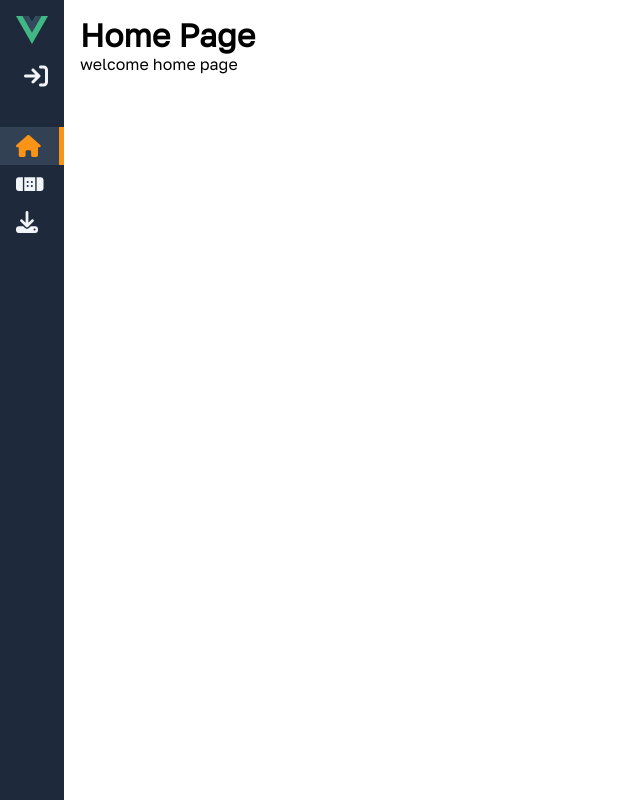
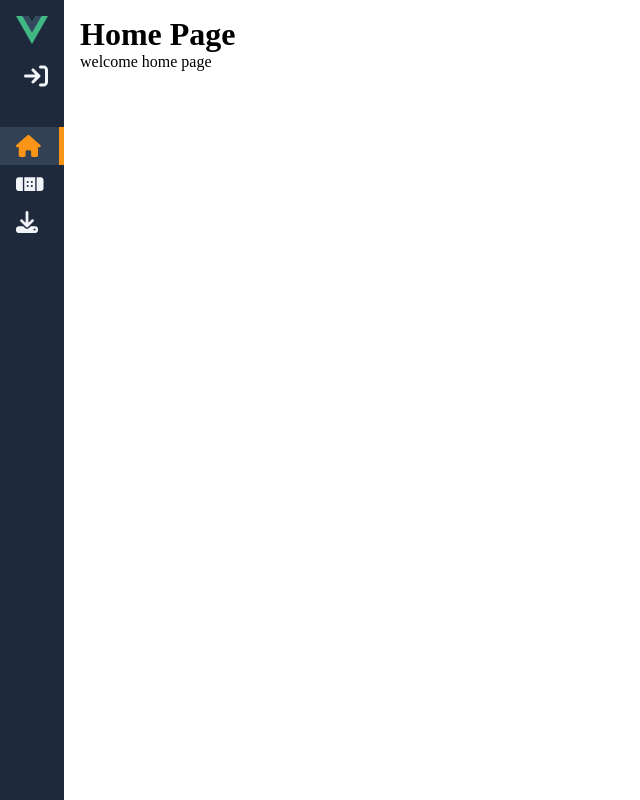
Before and after one commit to arsendemirci/vue-component-library, a Vue app: page / in a window 1280 px wide. Shown: the whole page, without its empty margins (0-640 px from the left). Built offline with nearby package versions, Linux system fonts and the light colour scheme.

Commit message:
new color palette added and some fixes on index.html file

```diff
--- a/index.html
+++ b/index.html
@@ -18,10 +18,5 @@
         box-sizing: border-box;
         margin: 0;
         padding: 0;
-        font-family: 'Golos Text', sans-serif;
     }
-    body{
-        margin: 0;
-    }
-
 </style>
--- a/src/styles/variables/palettes/_color-palette.scss
+++ b/src/styles/variables/palettes/_color-palette.scss
@@ -47,6 +47,11 @@ $palette-colors: (
   "fushia-30": #b80342,
   "fushia-40": #ae23a6,
   "fushia-50": #d3034f,
+  "beige-10": #ffffef,
+  "beige-20": #fff8df,
+  "beige-30": #fff1bf,
+  "beige-40": 	#ffe59e,
+  "beige-50": #ffdd7f,
 );
 
 @function palette-color($key, $alpha: null) {
```
